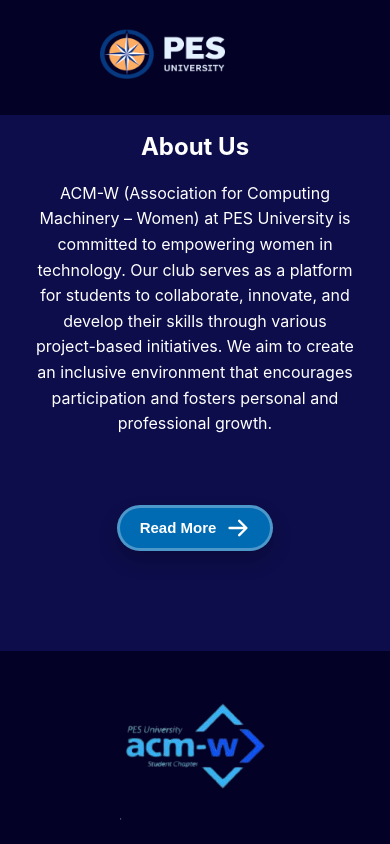
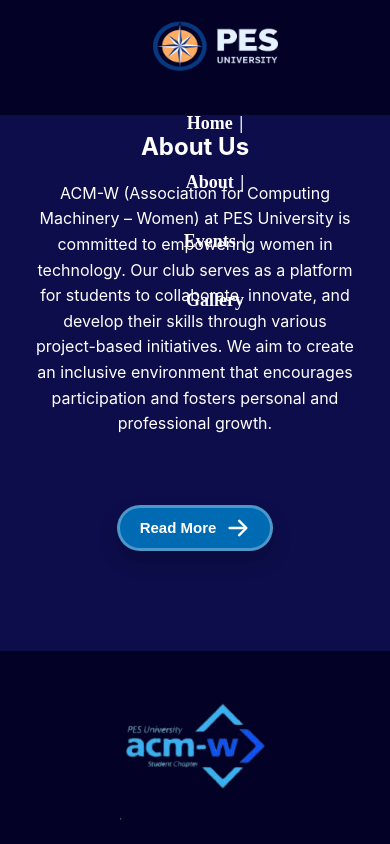
Before and after one commit to ACM-W-PESU/acmw-react-website, a React (Create React App) app in the folder acmw-website/: page /about in a window 390 px wide. Shown: the top 844 px of the page. Built offline with nearby package versions, Linux system fonts and the light colour scheme.

Commit message:
Improved responsiveness of navbar and footer components

```diff
--- a/acmw-website/src/components/footer.css
+++ b/acmw-website/src/components/footer.css
@@ -6,7 +6,7 @@
 .footer {
   background: #040127;
   color: white;
-  padding: 20px 0; /* Added padding for better spacing */
+  padding: 20px 0;
   display: flex;
   justify-content: center;
   position: relative;
@@ -19,24 +19,24 @@
   width: 100%;
   max-width: 1200px;
   display: flex;
-  justify-content: space-between; /* Aligns items horizontally */
-  align-items: center; /* Vertically center aligns items */
-  flex-wrap: wrap; /* Allows items to wrap on smaller screens */
+  justify-content: space-between;
+  align-items: center;
+  flex-wrap: wrap;
 }
 
 .footer-left img {
   width: 150px;
-  max-width: 100%; /* Ensure the image scales down on small screens */
+  max-width: 100%;
 }
 
 .footer-center {
   text-align: center;
-  padding: 10px; /* Add some padding */
+  padding: 10px;
 }
 
 .footer-center h2 {
-  margin: 5px 0; /* Adjusted margin */
-  font-size: 1rem; /* Use relative units */
+  margin: 5px 0;
+  font-size: 1rem;
 }
 
 .footer-social {
@@ -51,32 +51,31 @@
 
 .footer-social img {
   width: 30px;
-  max-width: 100%; /* Ensure social icons scale */
+  max-width: 100%;
 }
 
 .footer-right {
   text-align: right;
-  font-size: 0.75rem; /* Use relative units */
+  font-size: 0.75rem;
   line-height: 1.4;
-  padding: 10px; /* Add padding for better spacing */
+  padding: 10px;
 }
 
 .footer-right p {
   margin: 0;
 }
 
-/* Media Queries for responsiveness */
 @media (max-width: 768px) {
   .footer-content {
-      flex-direction: column; /* Stack items vertically on small screens */
-      align-items: center; /* Center align items */
+      flex-direction: column;
+      align-items: center;
   }
 
   .footer-left {
-      margin-bottom: 10px; /* Space between footer items */
+      margin-bottom: 10px;
   }
 
   .footer-right {
-      text-align: center; /* Center align on small screens */
+      text-align: center;
   }
 }
--- a/acmw-website/src/components/navbar.css
+++ b/acmw-website/src/components/navbar.css
@@ -2,14 +2,14 @@
     margin: 0;
     padding: 0;
     box-sizing: border-box;
-  }
+}
 
-.navbar-component{
+.navbar-component {
     display: flex;
-    flex-direction: row;
+    flex-direction: row; /* Keep items in a row for larger screens */
     align-items: center;
     padding: 20px 100px;
-    gap: 55.33%;
+    gap: 20px; /* Adjust gap for better spacing */
     z-index: 1000;
     width: 100%;
     height: 75px;
@@ -19,28 +19,21 @@
     left: 0;
 }
 
-.pes-logo{
-
-width: 125px;
-height: 55px;
-
+.pes-logo {
+    width: 125px;
+    height: 55px;
 }
 
-.navbar-items{
+.navbar-items {
     display: flex;
-    flex-direction: row;
+    flex-direction: row; /* Keep items in a row for larger screens */
     align-items: center;
     padding: 0px;
     gap: 10px;
-
-    height: 22.56px;
-
+    height: 100%; /* Ensure the navbar items fill the height of the navbar */
 }
 
-.nav-links{
-    width: 74.37px;
-    height: 22.56px;
-
+.nav-links {
     font-family: 'DM Sans';
     font-style: normal;
     font-weight: bolder;
@@ -48,5 +41,25 @@
     line-height: 29px;
     display: flex;
     color: #FFFFFF;
+}
 
+/* Media Queries for responsiveness */
+@media (max-width: 768px) {
+    .navbar-component {
+        flex-direction: column; /* Stack items vertically on small screens */
+        padding: 20px; /* Adjust padding for smaller screens */
+    }
+
+    .navbar-items {
+        flex-direction: column; /* Stack navbar items vertically */
+        width: 100%; /* Make items take full width */
+        align-items: center; /* Center align items */
+    }
+
+    .nav-links {
+        font-size: 18px; /* Adjust font size for better readability */
+        padding: 10px 0; /* Add some padding for better spacing */
+        width: auto; /* Remove fixed width */
+        text-align: center; /* Center align text */
+    }
 }
```
